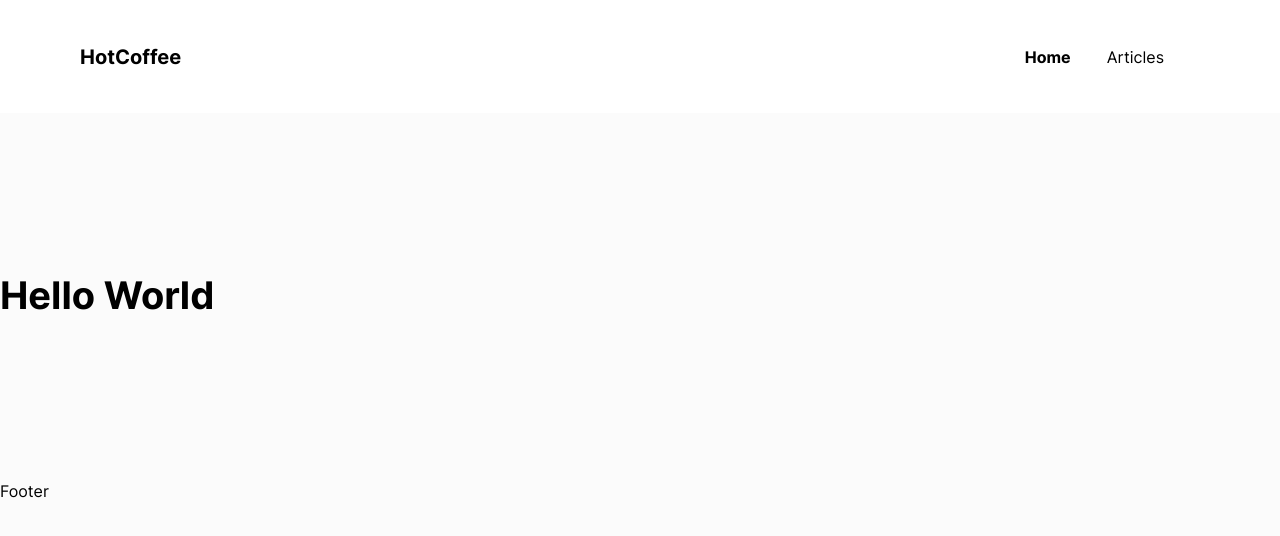
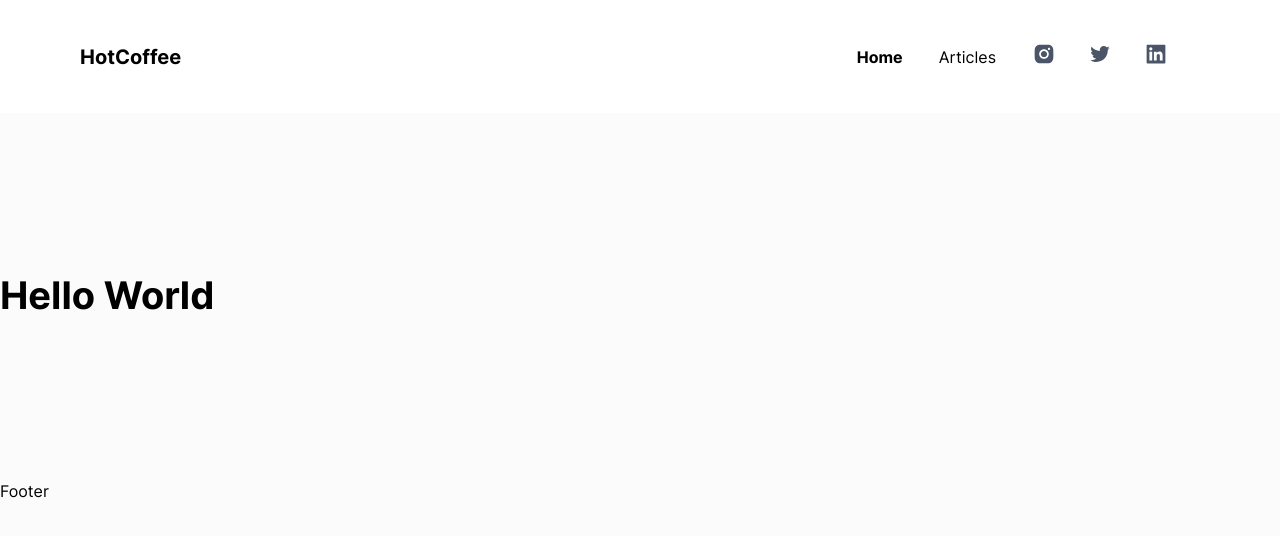
Before and after one commit to git0802/next-cms, a Next.js app: page / in a window 1280 px wide. Shown: the top 536 px of the page. Built offline with nearby package versions, Linux system fonts and the light colour scheme; a web font is replaced by a local one.

Commit message:
feat: add social links in headers

```diff
--- a/components/header/constants.ts
+++ b/components/header/constants.ts
@@ -1,5 +1,12 @@
+import { IconType } from "react-icons/lib"
+import { AiFillInstagram, AiOutlineTwitter, AiFillLinkedin } from "react-icons/ai"
+
 export interface navLinksProps {
   label: string
+  link: string
+}
+export interface socialLinksProps {
+  icon: IconType
   link: string
 }
 
@@ -13,3 +20,17 @@ export const navLinks: navLinksProps[] = [
     link: '/articles'
   },
 ]
+export const socialLinks: socialLinksProps[] = [
+  {
+    icon: AiFillInstagram,
+    link: 'https://instagram.com'
+  },
+  {
+    icon: AiOutlineTwitter,
+    link: 'https://twitter.com'
+  },
+  {
+    icon: AiFillLinkedin,
+    link: 'https://likedin.com'
+  },
+]
--- a/components/header/index.tsx
+++ b/components/header/index.tsx
@@ -1,11 +1,18 @@
 import React from 'react'
-import { Divider, Flex, MenuItem, Box } from '@chakra-ui/react'
+import {
+  Divider,
+  Flex,
+  MenuItem,
+  Box,
+  Link as ChakraLink,
+  Icon
+} from '@chakra-ui/react'
 import Link from 'next/link'
 import { useRouter } from 'next/dist/client/router'
 import Hamburger from './hamburger'
 import Logo from './logo'
 
-import { navLinks } from './constants'
+import { navLinks, socialLinks } from './constants'
 
 interface MenuItem {
   link?: string
@@ -71,6 +78,14 @@ const Header: React.FC = props => {
             {item.label}
           </MenuItems>
         ))}
+
+        <Flex>
+          {socialLinks.map(item => (
+            <ChakraLink href="https://chakra-ui.com" isExternal>
+              <Icon as={item.icon} w={6} h={6} mr="8" color="gray.500" />
+            </ChakraLink>
+          ))}
+        </Flex>
       </Box>
     </Flex>
   )
```
